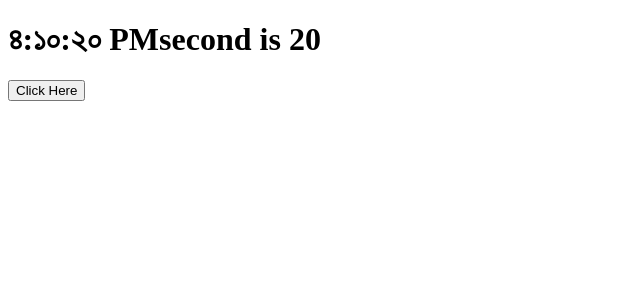
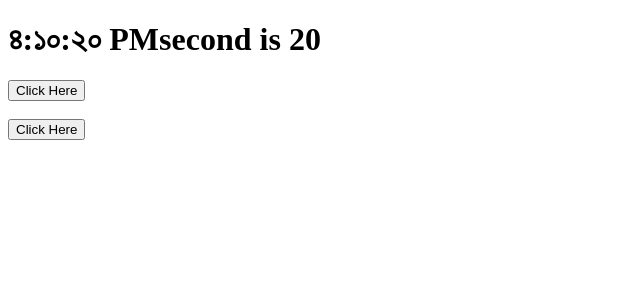
Before and after one commit to RaiyanNooryRady/JavaScript-Codes, a React (Create React App) app in the folder React/my-react/: page / in a window 1280 px wide. Shown: the top 300 px of the page, without its empty margins (0-640 px from the left). Built offline with nearby package versions, Linux system fonts and the light colour scheme.

Commit message:
using ternary operator

```diff
--- a/React/my-react/src/components/Button.js
+++ b/React/my-react/src/components/Button.js
@@ -8,7 +8,7 @@ class Button extends React.Component {
         else return true;
     }
     render() {
-        console.log('button component updated');
+       // console.log('button component updated');
         const { change,locale } = this.props;
         return (
 
--- a/React/my-react/src/components/Clock.js
+++ b/React/my-react/src/components/Clock.js
@@ -26,9 +26,15 @@ class Clock extends React.Component {
        this.setState({locale});
     }
     render() {
-        console.log('clock component udpated');
+        //console.log('clock component udpated');
         const { date,locale } = this.state;
-
+        let button;
+        if(locale==='bn-BD'){
+            button= <Button change={this.handleClick} locale="en-US"> Click Here </Button>;
+        }
+        else{
+            button= <Button change={this.handleClick} locale="bn-BD"> Click Here </Button>
+        }
         return (
             //state holo component er vitorer data change kora. state is a javascript object. React.component er ekta property
             <div>
@@ -40,7 +46,9 @@ class Clock extends React.Component {
 
                 </h1>
                 {/* <button type="button" onClick={this.handleClick.bind(this,"en-US")}>Click Here</button> */}
-                <Button change={this.handleClick} locale="en-US"> Click Here </Button>
+                {/* <Button change={this.handleClick} locale="en-US"> Click Here </Button> */}
+                {button} <br/><br/>
+                {locale==='bn-BD'?<Button change={this.handleClick} locale="en-US"> Click Here </Button>:<Button change={this.handleClick} locale="bn-BD"> Click Here </Button>}
             </div>
         );
     }
```
